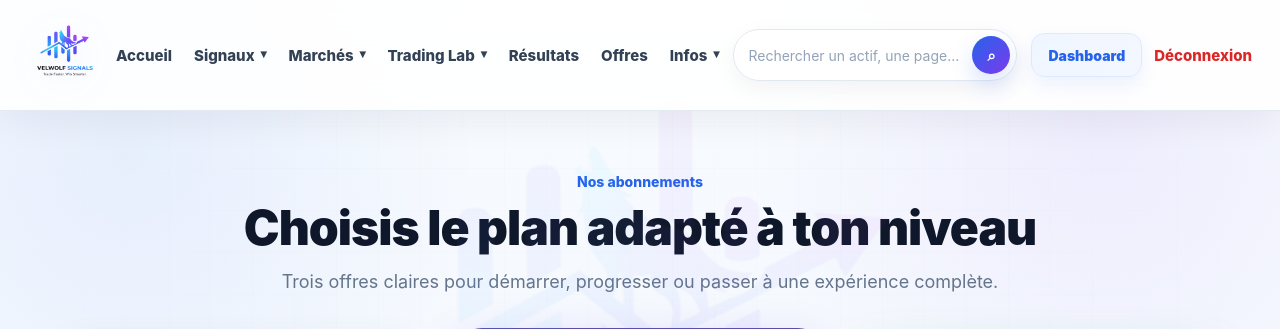
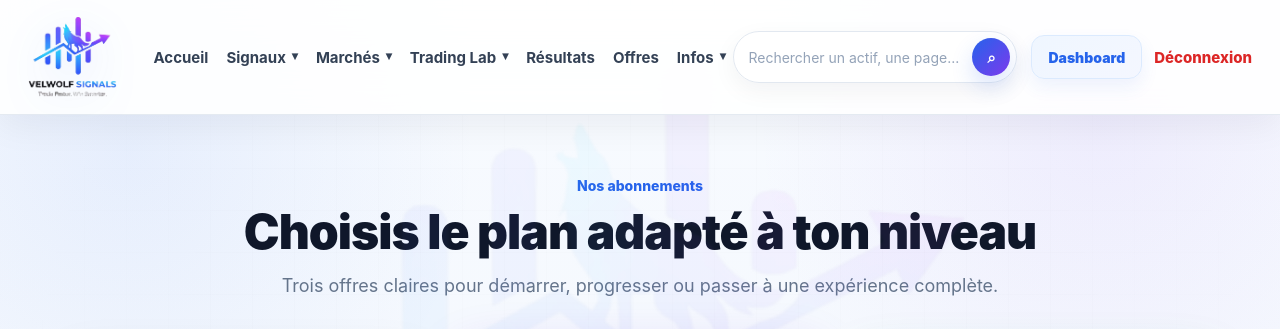
Before and after one commit to AdelOuledSaid/trading-saas, a Flask app: page /pricing in a window 1280 px wide. Shown: the top 329 px of the page. Run offline with Flask 3, Linux system fonts and the light colour scheme; the visitor is signed in with stand-in values (Sample User, id 1).

Commit message:
errrr up

```diff
--- a/static/layout.css
+++ b/static/layout.css
@@ -9,7 +22,7 @@
     align-items: center;
     justify-content: space-between;
     gap: 18px;
-    padding: 18px 28px;
+    padding: 16px 28px;
     background: rgba(255, 255, 255, 0.88);
     backdrop-filter: blur(18px);
     -webkit-backdrop-filter: blur(18px);
@@ -28,26 +47,28 @@
     background: transparent;
     border: none;
     box-shadow: none;
+    margin-right: 18px;
 }
 
 .logo-pro img {
-    height: 74px;
-    width: auto;
-    max-width: 260px;
+    height: 82px !important;
+    width: auto !important;
+    max-width: none !important;
+    display: block;
     object-fit: contain;
-    display: block;
     filter: drop-shadow(0 10px 22px rgba(37, 99, 235, 0.12));
 }
 
 /* =========================
    NAV LINKS
 ========================= */
+
 .nav-links {
     display: flex;
     align-items: center;
-    gap: 22px;
+    gap: 18px;
     flex: 1;
-    justify-content: center;
+    justify-content: flex-start;
     min-width: 0;
 }
 
@@ -63,11 +84,12 @@
     border: none;
     color: var(--text-soft);
     font-size: 15px;
-    font-weight: 800;
+    font-weight: 700;
     line-height: 1;
     cursor: pointer;
     transition: all 0.22s ease;
     white-space: nowrap;
+    text-decoration: none;
 }
 
 .nav-links > a:hover,
@@ -97,12 +119,13 @@
 }
 
 /* =========================
-   DROPDOWN FIX GLOBAL
+   DROPDOWN
 ========================= */
+
 .nav-dropdown {
     position: relative;
-    padding-bottom: 22px;
-    margin-bottom: -22px;
+    padding-bottom: 18px;
+    margin-bottom: -18px;
 }
 
 .nav-drop-btn span {
@@ -110,9 +133,18 @@
     transform: translateY(-1px);
 }
 
+.nav-dropdown::after {
+    content: "";
+    position: absolute;
+    left: 0;
+    right: 0;
+    top: 100%;
+    height: 20px;
+}
+
 .nav-dropdown-menu {
     position: absolute;
-    top: 100%;
+    top: calc(100% + 6px);
     left: 50%;
     transform: translateX(-50%) translateY(6px);
     min-width: 280px;
```
Also changed, not shown: other parts of static/layout.css (+39 -22 lines), static/logo.png, static/logo2.png (added), static/logo3.png (added).
